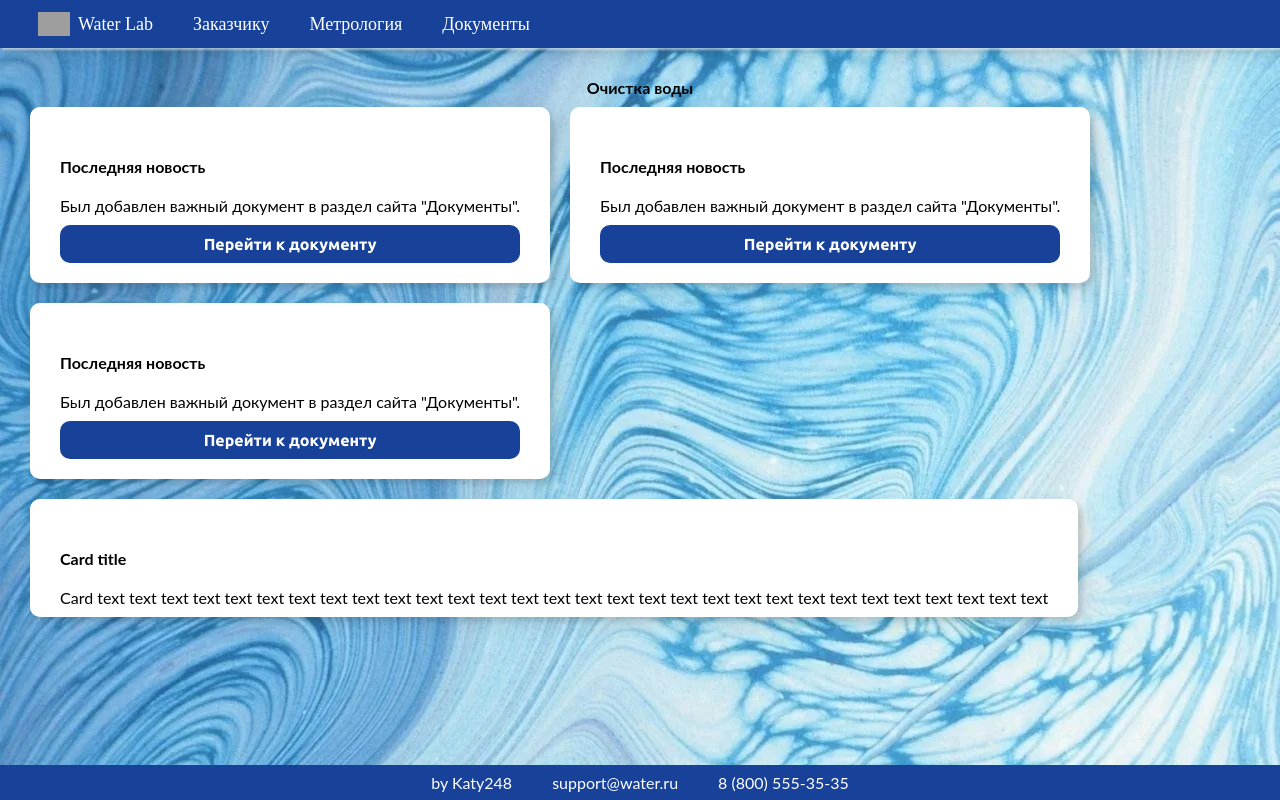
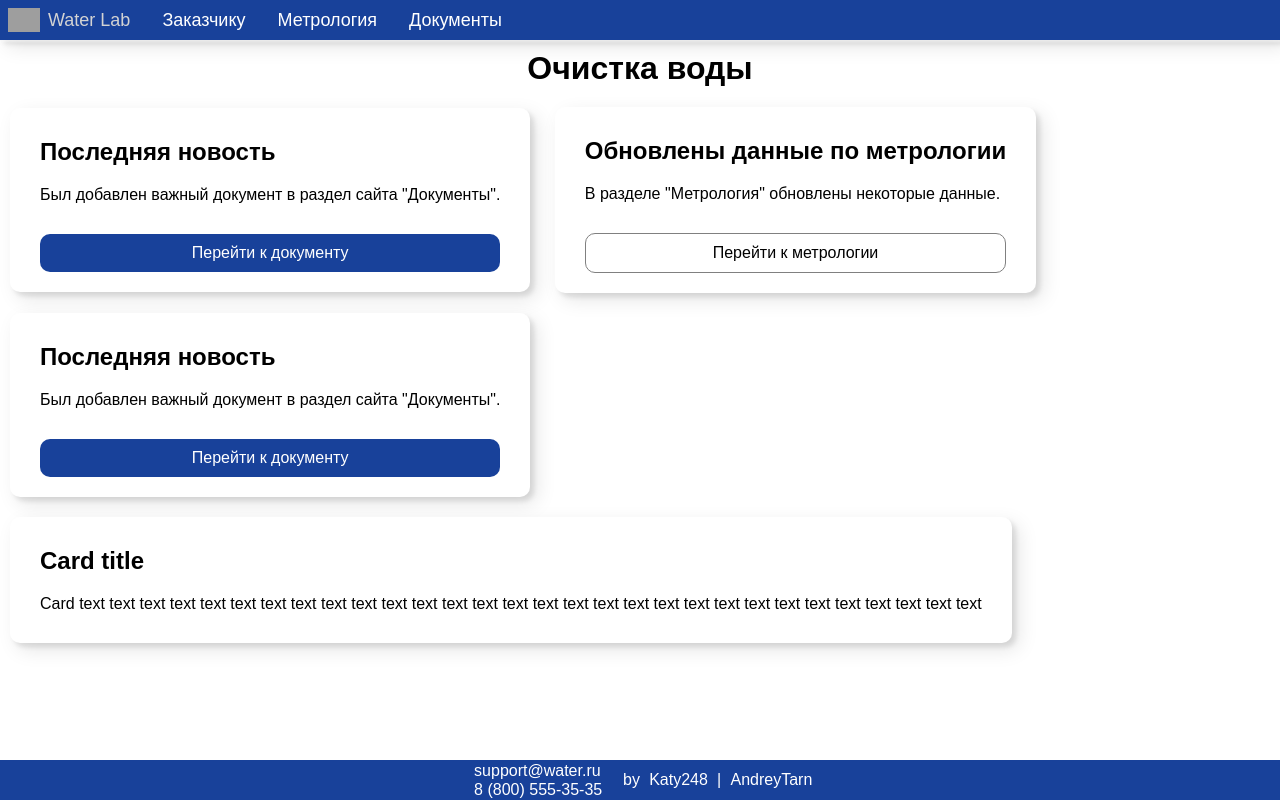
Before and after one commit to Andreytarn/sait, a website: page index.html in a window 1280 px wide. Drawn offline with Linux system fonts and the light colour scheme; grey boxes are pictures that could not be loaded; a web font is replaced by a local one.

Commit message:
Add scss

```diff
--- a/css/site.css
+++ b/css/site.css
@@ -10,6 +10,21 @@
 body {
 	height: 100svh;
 }
+h1, h2, h3, h4, h5, h6, p {
+	text-align: center;
+	position: relative;
+	text-align: center;
+	margin: 10px;
+	word-wrap: break-word;
+	text-shadow: white 0px 0px 2px ;
+}
+a {
+	text-decoration-line: none;
+}
+h1 { font-size: xx-large; }
+h2 { font-size: x-large; }
+h3 { font-size: larger; }
+h4 { font-size: large; }
 /* html, body, div, span, applet, object, iframe,
 h1, h2, h3, h4, h5, h6, p, blockquote, pre,
 a, abbr, acronym, address, big, cite, code,
--- a/index.html
+++ b/index.html
@@ -10,9 +10,11 @@
 </head>
 
 <body>
+    <!-- Background -->
+    <!-- <img src="img/water-bg-3.webp" alt="Picture doesn't exist"> -->
 
     <header class="navbar">
-        <a class="navbar-brand nav-link">
+        <a class="navbar-brand nav-link" href="#">
             <img src="https://cdn.onlinewebfonts.com/svg/download_534450.png">
             Water Lab
         </a>
@@ -25,24 +27,25 @@
 
     <main>
 
-        <h1>Очистка воды</h1>
+
+        <h1 style="text-align: center;">Очистка воды</h1>
 
         <div class="container">
 
             <div class="card card-min">
                 <h2>Последняя новость</h2>
                 <p>Был добавлен важный документ в раздел сайта "Документы".</p>
-                <div class="btn"><a class="text-secondary" href="#">Перейти к документу</a></div>
+                <a class="btn-primary" href="#">Перейти к документу</a>
+            </div>
+            <div class="card card-min">
+                <h2>Обновлены данные по метрологии</h2>
+                <p>В разделе "Метрология" обновлены некоторые данные.</p>
+                <a class="btn" href="#">Перейти к метрологии</a>
             </div>
             <div class="card card-min">
                 <h2>Последняя новость</h2>
                 <p>Был добавлен важный документ в раздел сайта "Документы".</p>
-                <div class="btn"><a class="text-secondary" href="#">Перейти к документу</a></div>
-            </div>
-            <div class="card card-min">
-                <h2>Последняя новость</h2>
-                <p>Был добавлен важный документ в раздел сайта "Документы".</p>
-                <div class="btn"><a class="text-secondary" href="#">Перейти к документу</a></div>
+                <a class="btn-primary" href="#">Перейти к документу</a>
             </div>
 
             <div class="card">
@@ -54,11 +57,18 @@
     </main>
 
     <footer class="footer">
-        <a href="https://github.com/Katy248" target="_blank" class="nav-link">by Katy248</a>
+
         <ul class="navbar-nav">
             <li><a class="nav-link" href="#">support@water.ru</a></li>
             <li><a class="nav-link" href="#">8 (800) 555-35-35</a></li>
         </ul>
+
+        <span class="text-secondary">
+            by
+            <a class="link-secondary" href="https://github.com/Katy248" target="_blank"> Katy248</a>
+            |
+            <a class="link-secondary" href="https://github.com/Katy248" target="_blank">AndreyTarn</a>
+        </span>
     </footer>
 </body>
 
--- /dev/null
+++ b/package.json
@@ -0,0 +1,5 @@
+{
+  "dependencies": {
+    "scss": "^0.2.4"
+  }
+}
--- /dev/null
+++ b/scss/_site.scss
@@ -0,0 +1,26 @@
+@import 'utils/variables';
+
+$navbar-min-height: 2.5rem;
+$footer-height: 4rem;
+// $body-background-image: url("../img/water-bg-4.jpg");
+
+$element-corner-radius: 10px;
+$navbar-height: 2.5rem;
+$footer-height: 2.5rem;
+$accent-color: #18419a;
+$navbar-background: $accent-color;
+$footer-background: $navbar-background;
+
+@font-face {
+  font-family: 'Ubuntu';
+  src: url('../fonts/Ubuntu/Ubuntu-Regular.ttf');
+}
+$font-family: 'Ubuntu', Arial;
+
+body {
+    font-size: $font-size;
+    font-family: $font-family;
+    color: $font-color;
+    background-color: $body-background-color;
+    background-image: $body-background-image;
+}
--- /dev/null
+++ b/scss/elements/_button.scss
@@ -0,0 +1,31 @@
+.btn {
+  display: flex;
+  justify-content: stretch;
+  align-items: stretch;
+
+  color: $font-color;
+  border-radius: $element-corner-radius;
+  padding: 10px;
+  text-align: center;
+  cursor: pointer;
+  position: relative;
+  border: solid gray .1rem;
+  /* box-shadow:inset 2px 2px 2px 0px rgba(255,255,255,.5),
+  7px 7px 20px 0px rgba(0,0,0,.1),
+  4px 4px 5px 0px rgba(0,0,0,.1); */
+}
+
+.btn:hover {
+  background-color: lightgray;
+}
+
+.btn-primary {
+    @extend .btn;
+    border: none;
+    color: $font-color-secondary;
+    background-color: $accent-color;
+}
+.btn-primary:hover {
+  background-color: lightgray;
+  color: $font-color;
+}
--- /dev/null
+++ b/scss/elements/_card.scss
@@ -0,0 +1,36 @@
+.card {
+  position: relative;
+  display: inline-block;
+  min-width: 100px;
+  min-height: 100px;
+
+  margin: 10px;
+  padding: 10px;
+
+  background-color: white;
+  border-radius: $element-corner-radius;
+  box-shadow: inset 2px 2px 2px 0px rgba(255,255,255,.5),
+  7px 7px 20px 0px rgba(0,0,0,.1),
+  4px 4px 5px 0px rgba(0,0,0,.1);
+  > * {
+    min-width: 100px;
+    vertical-align: middle;
+    display: flex;
+    margin: 20px;
+    text-align: center;
+    flex: 0 0 calc(20% - 40px);
+    }
+}
+.card > p {
+  text-align: left;
+}
+.card > .btn {
+  position: relative;
+  display: block;
+  top: 10px;
+  bottom: 10px;
+}
+.card-min {
+  width: fit-content;
+  max-width: 45%;
+}
--- /dev/null
+++ b/scss/elements/_footer.scss
@@ -0,0 +1,20 @@
+@import '../utils/reset';
+@import '../utils/variables';
+
+footer.footer {
+    height: $footer-height;
+    width: 100%;
+    padding: .5rem;
+    display: flex;
+    flex-direction: row;
+    align-items: center;
+    justify-content: center;
+    position: fixed;
+
+    bottom: 0;
+    background-color: $footer-background;
+    > * {
+        display: table-cell;
+        vertical-align: middle;
+    }
+}
--- /dev/null
+++ b/scss/elements/_main.scss
@@ -0,0 +1,7 @@
+@import '../utils/reset';
+@import '../utils/variables';
+
+main {
+    top: $navbar-height;
+    font-family: $font-family;
+}
--- /dev/null
+++ b/scss/elements/_navigation.scss
@@ -0,0 +1,68 @@
+@import '../utils/reset';
+@import '../utils/variables';
+@import 'text';
+
+header.navbar {
+    min-height: $navbar-min-height;
+    height: $navbar-height;
+    // padding: .5rem;
+    position: absolute;
+
+    display: flex;
+    flex-direction: row;
+    justify-content: flex-start;
+    align-items: center;
+
+    background-color: $navbar-background;
+    font-family: $font-family;
+    font-size: large;
+
+    box-shadow: 2px 2px 2px 0px rgba(255, 255, 255, .5),
+        7px 7px 20px 0px rgba(0, 0, 0, .1),
+        4px 4px 5px 0px rgba(0, 0, 0, .1);
+
+    ul.navbar-nav {
+        display: flex;
+        flex-direction: row;
+    }
+    .navbar-brand {
+        margin-left: 0;
+        display: flex;
+        justify-content: center;
+        align-items: center;
+        flex-direction: row;
+        position: relative;
+        img {
+            max-width: 2rem;
+            max-height: 2rem;
+            margin: .5rem;
+        }
+    }
+}
+.nav-link {
+    @extend .link-secondary;
+
+    margin-right: 1rem;
+    margin-left: 1rem;
+
+    text-align: center;
+    color: $nav-link-font-color;
+}
+.nav-link:hover {
+    color: $nav-link-hover-font-color;
+}
+.nav-link:focus {
+    //color: $nav-link-font-color;
+    text-decoration: underline;
+    //text-shadow: $nav-link-font-color 1px 0 .1rem;
+}
+@media (max-width: 500px) {
+  header.navbar {
+    font-size: medium;
+  }
+}
+@media (max-width: 440px) {
+  header.navbar {
+    font-size: small;
+  }
+}
--- /dev/null
+++ b/scss/elements/_text.scss
@@ -0,0 +1,42 @@
+@import '../utils/reset';
+@import '../utils/variables';
+
+a {
+    text-decoration-line: none;
+}
+
+h1 {
+    font-size: xx-large;
+}
+
+h2 {
+    font-size: x-large;
+}
+
+h3 {
+    font-size: larger;
+}
+
+h4 {
+    font-size: large;
+}
+h1, h2, h3, h4 {
+    text-shadow: white 0px 0px 2px;
+}
+.text {
+  color: $font-color;
+  text-align: center;
+  position: relative;
+  margin: .3rem;
+}
+.text-secondary {
+    @extend .text;
+    color: $font-color-secondary;
+}
+.link-secondary {
+    @extend .text-secondary;
+    color: $link-secondary-font-color;
+}
+.link-secondary:hover {
+    color: lightgrey;
+}
--- /dev/null
+++ b/scss/index.scss
@@ -0,0 +1,9 @@
+/* Bases */
+@import 'site';
+/* Controls */
+@import 'elements/text';
+@import 'elements/navigation';
+@import 'elements/footer';
+@import 'elements/card';
+@import 'elements/button';
+@import 'elements/main';
--- /dev/null
+++ b/scss/utils/_reset.scss
@@ -0,0 +1,58 @@
+* {
+    margin: 0;
+    padding: 0;
+    box-sizing: border-box;
+    border: none;
+    vertical-align: baseline;
+    font-size: inherit;
+    font-family: inherit;
+}
+
+body {
+    height: 100%;
+    width: 100%;
+}
+
+h1,
+h2,
+h3,
+h4,
+h5,
+h6,
+p,
+a,
+q {
+    text-align: center;
+    position: relative;
+    margin: 10px;
+    word-wrap: break-word;
+    vertical-align: middle;
+
+}
+ul {
+    list-style-type: none;
+}
+
+header,
+main,
+footer {
+    display: block;
+    position: absolute;
+    width: 100%;
+    padding: 0;
+}
+header {
+    top: 0;
+    height: $navbar-height;
+    overflow: hidden;
+}
+main {
+    top: $navbar-height;
+    bottom: $footer-height;
+    overflow: auto;
+}
+footer {
+    bottom: 0;
+    height: $footer-height;
+    overflow: hidden;
+}
--- /dev/null
+++ b/scss/utils/_variables.scss
@@ -0,0 +1,26 @@
+/* Common */
+$accent-color: blue !default;
+/* Body */
+/// Font family
+$font-family: Arial !default;
+$font-color: black !default;
+$font-size: medium !default;
+$font-color-secondary: white !default;
+$link-font-color: $font-color !default;
+$link-secondary-font-color: $font-color-secondary !default;
+/* Navbar */
+$navbar-height: 5rem !default;
+$navbar-min-height: 3rem !default;
+$navbar-background: $accent-color !default;
+$navbar-font-family: $font-family !default;
+
+$nav-link-font-color: $font-color-secondary !default;
+$nav-link-hover-font-color: lightgray !default;
+
+$footer-height: $navbar-height !default;
+$footer-background: $accent-color !default;
+
+$body-background-color: white !default;
+$body-background-image: null;
+
+$element-corner-radius: 1rem !default;
```
Also changed, not shown: css/index.css, img/water-bg-4.jpg (added), 2 other files.
